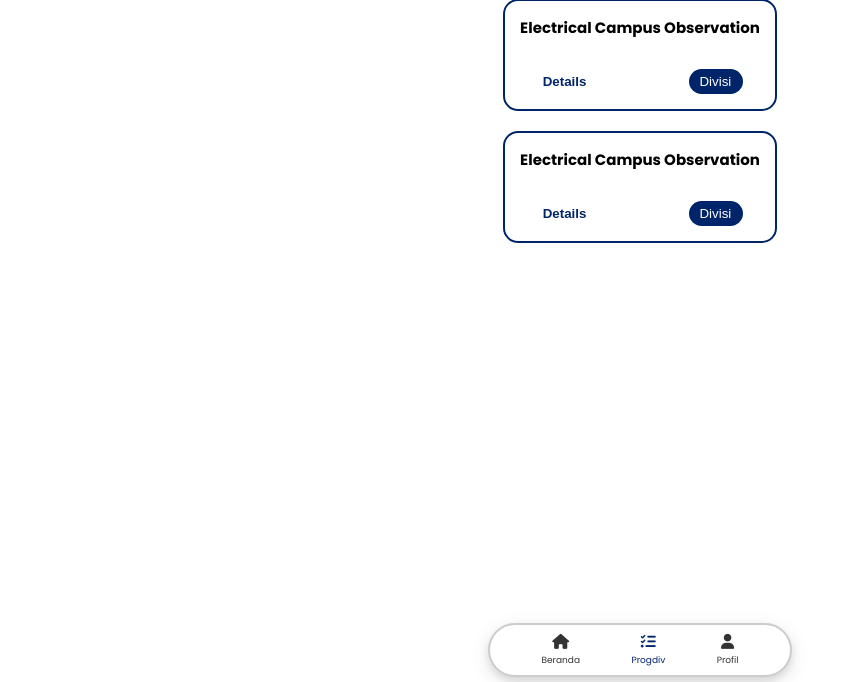
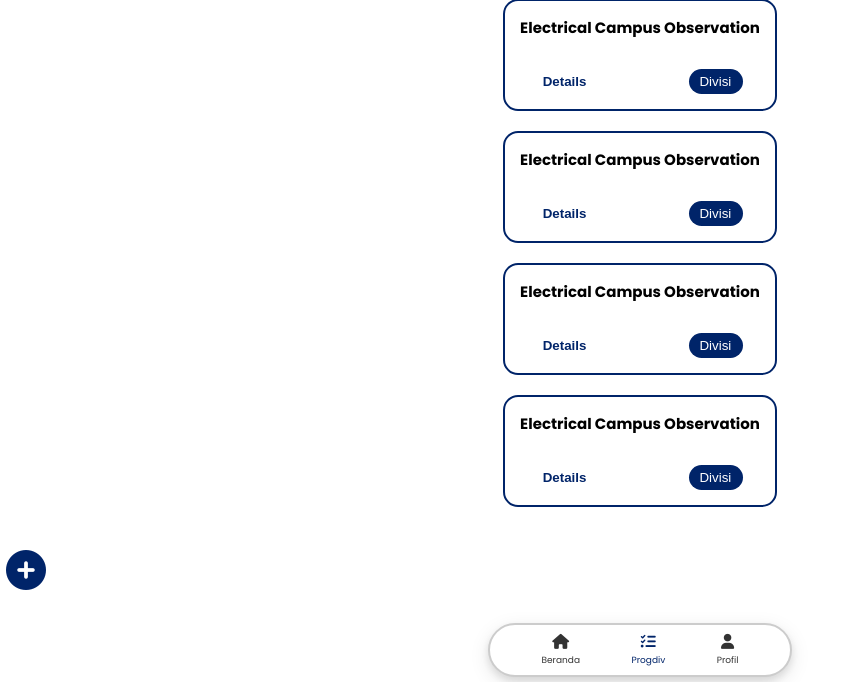
Before and after one commit to akhwan16/My-Himprote, a PHP site: page /ADMIN/progdivadmin.php in a window 1280 px wide. Shown: the part 118-800 px from the top of the page, without its empty margins (0-852 px from the left). Run offline with PHP 8.4, Linux system fonts and the light colour scheme; some libraries are stand-ins or nearby versions.

Commit message:
belom selesai

```diff
--- a/ADMIN/progdivadmin.css
+++ b/ADMIN/progdivadmin.css
@@ -94,6 +94,15 @@ main {
   max-width: 100%;
   padding: 15px;
   margin: 10px auto;
+}
+
+.progja-create {
+  max-width: 100%;
+  margin: auto ;
+}
+.progja-list .progja-create{
+  position: fixed;
+  bottom: 90px;
 }
 
 .progja .judul {
@@ -467,6 +476,7 @@ select {
 
 button.create {
   border: none;
+  background-color: transparent;
   cursor: pointer;
 }
 
@@ -475,7 +485,7 @@ button i:hover {
 }
 
 button i {
-  font-size: 35px;
+  font-size: 40px;
   color: #002469;
 }
 
@@ -563,6 +573,7 @@ button.back2:hover {
 nav {
   width: 100%;
 }
+
 .navbar {
   display: flex;
   align-items: center;
@@ -571,13 +582,19 @@ nav {
   background-color: #fff;
   border-radius: 30px;
   position: fixed;
-  bottom: 5px; /* Adjust bottom margin if necessary */
-  left: 50%; /* Center horizontally */
-  transform: translateX(-50%); /* Center horizontally */
-  border: 2px solid #ccc; /* Added border */
+  bottom: 5px;
+  /* Adjust bottom margin if necessary */
+  left: 50%;
+  /* Center horizontally */
+  transform: translateX(-50%);
+  /* Center horizontally */
+  border: 2px solid #ccc;
+  /* Added border */
   justify-content: space-evenly;
   box-shadow: 0 4px 8px rgba(0, 0, 0, 0.1),
-    /* existing shadow */ 0 6px 20px rgba(0, 0, 0, 0.1); /* enhanced shadow */
+    /* existing shadow */
+    0 6px 20px rgba(0, 0, 0, 0.1);
+  /* enhanced shadow */
 }
 
 .navbar-item {
@@ -599,12 +616,20 @@ nav {
 
 .navbar-item span {
   font-size: 9px;
-  margin-top: 5px; /* Add space between icon and text */
+  margin-top: 5px;
+  /* Add space between icon and text */
 }
+
 .fade-in {
   animation: fadeIn ease 1s;
 }
+
 @keyframes fadeIn {
-  0% { opacity: 0; }
-  100% { opacity: 1; }
+  0% {
+    opacity: 0;
+  }
+
+  100% {
+    opacity: 1;
+  }
 }
--- a/ADMIN/progdivadmin.php
+++ b/ADMIN/progdivadmin.php
@@ -1,19 +1,14 @@
 <!DOCTYPE html>
 <html lang="en">
+
 <head>
   <meta charset="UTF-8" />
   <meta name="viewport" content="width=device-width, initial-scale=1.0" />
   <link rel="preconnect" href="https://fonts.googleapis.com" />
   <link rel="stylesheet" href="progdivadmin.css" />
   <link rel="preconnect" href="https://fonts.gstatic.com" crossorigin />
-    <link
-      href="https://fonts.googleapis.com/css2?family=Poppins:ital,wght@0,100;0,200;0,300;0,400;0,500;0,600;0,700;0,800;0,900;1,100;1,200;1,300;1,400;1,500;1,600;1,700;1,800;1,900&display=swap"
-      rel="stylesheet"
-    />
-    <link
-      rel="stylesheet"
-      href="https://cdnjs.cloudflare.com/ajax/libs/font-awesome/6.0.0-beta3/css/all.min.css"
-    />
+  <link href="https://fonts.googleapis.com/css2?family=Poppins:ital,wght@0,100;0,200;0,300;0,400;0,500;0,600;0,700;0,800;0,900;1,100;1,200;1,300;1,400;1,500;1,600;1,700;1,800;1,900&display=swap" rel="stylesheet" />
+  <link rel="stylesheet" href="https://cdnjs.cloudflare.com/ajax/libs/font-awesome/6.0.0-beta3/css/all.min.css" />
   <title>Dashboard</title>
 
   <div class="svg-container">
@@ -34,12 +29,7 @@
           <div class="search-container">
             <form method="GET" action="">
               <div class="search-wrapper">
-                <input
-                  type="text"
-                  class="search-box"
-                  name="q"
-                  placeholder="Cari Progja"
-                />
+                <input type="text" class="search-box" name="q" placeholder="Cari Progja" />
                 <button type="submit" class="search-button">
                   <i class="fas fa-search"></i>
                 </button>
@@ -64,6 +54,68 @@
                     Details
                   </button>
                   <button class="divisi" onclick="changeSlide(2)">Divisi</button>
+                </div>
+              </div>
+              <div class="progja">
+                <div class="judul">Electrical Campus Observation</div>
+                <div class="button">
+                  <button class="details" onclick="changeSlide(1)">
+                    Details
+                  </button>
+                  <button class="divisi" onclick="changeSlide(2)">Divisi</button>
+                </div>
+              </div>
+              <div class="progja">
+                <div class="judul">Electrical Campus Observation</div>
+                <div class="button">
+                  <button class="details" onclick="changeSlide(1)">
+                    Details
+                  </button>
+                  <button class="divisi" onclick="changeSlide(2)">Divisi</button>
+                </div>
+              </div>
+
+
+
+              <div class="progja-create">
+                <button id="openPopupBtn1" class="create">
+                  <i class="fa-solid fa-circle-plus"></i>
+                </button>
+              </div>
+
+              <div id="popup1" class="popup">
+                <div class="popup-content">
+                  <span id="closePopupBtn1" class="close">&times;</span>
+                  <h2>Silahkan isi form</h2>
+                  <div class="form">
+                    <label for="namaCreate">Nama *</label>
+                    <input type="nama" id="namaCreate" name="nama" required>
+                    <label for="keteranganCreate">Keterangan *</label>
+                    <input type="keterangan" id="keteranganCreate" name="keterangan" required>
+                    <label for="kategoriCreate">Kategori *</label>
+                    <select id="kategori" name="kategori" required>
+                      <option value="administrasi">--Pilih Kategori--</option>
+                      <option value="administrasi">Administrasi</option>
+                      <option value="persiapan">Persiapan</option>
+                      <option value="hari acara">Hari Acara</option>
+                    </select>
+                    <label for="division">Pilih Divisi *</label>
+                    <select id="division" name="division" required>
+                      <option value="">--Pilih Divisi--</option>
+                      <option value="Acara">Acara</option>
+                      <option value="Kreatif">Kreatif</option>
+                      <option value="Humas">Humas</option>
+                      <option value="Perkab">Perkab</option>
+                      <option value="PDD">PDD</option>
+                      <option value="Kestari">Kestari</option>
+                      <option value="Konsumsi">Konsumsi</option>
+                      <option value="P3K">P3K</option>
+                      <option value="Disman">Disman</option>
+                      <option value="Korlap">Korlap</option>
+                    </select>
+                    <button type="submit" class="submit-button"><i class="fa-solid fa-upload"></i>Submit</button>
+                    </button>
+                  </div>
                 </div>
               </div>
             </div>
@@ -114,11 +166,11 @@
             </div>
 
             <script>
-              document.addEventListener("DOMContentLoaded", function () {
+              document.addEventListener("DOMContentLoaded", function() {
                 const choiceItems = document.querySelectorAll(".choice-item");
 
                 choiceItems.forEach(item => {
-                  item.addEventListener("click", function () {
+                  item.addEventListener("click", function() {
                     // Remove active class from all items
                     choiceItems.forEach(i => i.classList.remove("active"));
 
@@ -343,19 +395,18 @@
     </div>
   </div>
   <script>
-        document.addEventListener("DOMContentLoaded", function () {
+    document.addEventListener("DOMContentLoaded", function() {
       var homeNavItem = document.getElementById("home");
-          homeNavItem.addEventListener("click", function () {
+      homeNavItem.addEventListener("click", function() {
         // Mengarahkan pengguna ke bagian khusus halaman PHP dengan menambahkan hash fragment di URL
         window.location.href = "dashboardadmin.php"; // Ganti "progdivadmin1.html" dengan URL yang sesuai
       });
       var profileNavItem = document.getElementById("profile");
-          profileNavItem.addEventListener("click", function () {
+      profileNavItem.addEventListener("click", function() {
         // Mengarahkan pengguna ke bagian khusus halaman PHP dengan menambahkan hash fragment di URL
         window.location.href = "profile.php"; // Ganti "profile.php" dengan URL yang sesuai
       });
     });
-
   </script>
   <script src="/Assets/js/nav.js"></script>
   <script src="/Assets/js/calendar.js"></script>
@@ -364,4 +415,5 @@
   <script src="https://stackpath.bootstrapcdn.com/bootstrap/5.1.3/js/bootstrap.min.js"></script>
   <script src="/script.js"></script>
 </footer>
+
 </html>
```
Lines whose indentation alone changed are shown as unchanged.
